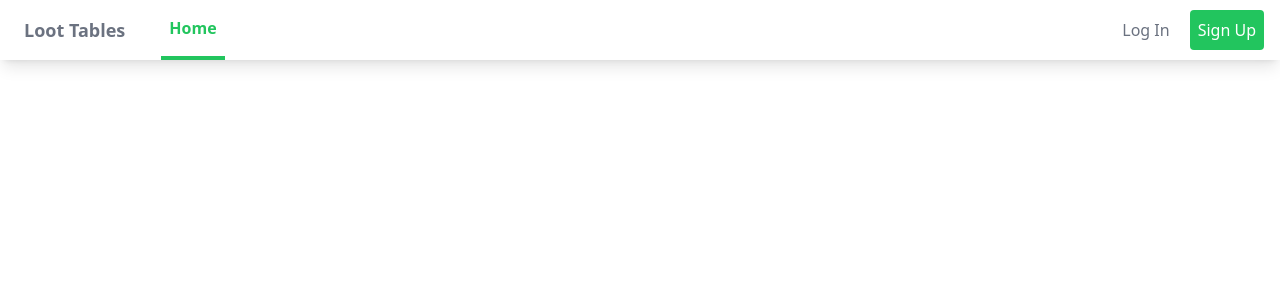
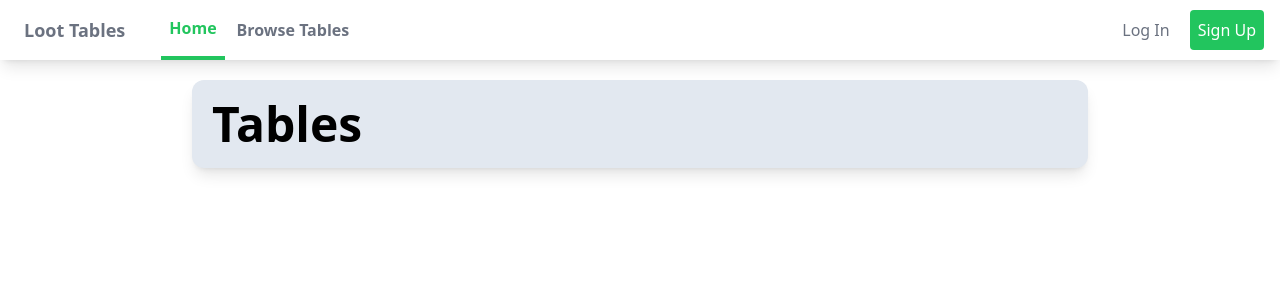
Before and after one commit to Beidah/loot-tables, a React (Create React App) app in the folder frontend/: page /tables in a window 1280 px wide. Shown: the top 300 px of the page. Built offline with nearby package versions, Linux system fonts and the light colour scheme.

Commit message:
Add browse tables page

```diff
--- a/frontend/src/App.tsx
+++ b/frontend/src/App.tsx
@@ -3,6 +3,7 @@ import { BrowserRouter as Router, Route, Routes } from 'react-router-dom';
 import './App.css';
 import ErrorAlert from './components/ErrorAlert';
 import Header from './components/Header';
+import BrowseTables from './pages/BrowseTables';
 import CreateTable from './pages/CreateTable';
 import Landing from './pages/Landing';
 import Login from './pages/Login';
@@ -20,6 +21,7 @@ function App() {
           <Route path='/' element={<Landing />} />
           <Route path='/signup' element={<Signup />} />
           <Route path='/login' element={<Login />} />
+          <Route path='/tables' element={<BrowseTables />} />
           <Route path='/tables/new' element={<CreateTable />} />
           <Route path='/tables/:id' element={<Table />} />
           <Route path='/users/:id' element={<UserPage />} />
--- a/frontend/src/components/Header.tsx
+++ b/frontend/src/components/Header.tsx
@@ -37,6 +37,7 @@ function Header() {
 						{/* Primary Navbar items */}
 						<div className="hidden md:flex items-center space-x-1">
 							<Link to="/" className="py-4 px-2 text-green-500 border-b-4 border-green-500 font-semibold ">Home</Link>
+							<Link to="/tables" className="py-4 px-2 text-gray-500 font-semibold hover:text-green-500 transition duration-300">Browse Tables</Link>
 							{ user &&
 								// only show create table link if user is logged in
 								<Link to="/tables/new" className="py-4 px-2 text-gray-500 font-semibold hover:text-green-500 transition duration-300">New Table</Link>
--- /dev/null
+++ b/frontend/src/pages/BrowseTables.tsx
@@ -0,0 +1,15 @@
+import { useState } from "react"
+
+function BrowseTables() {
+  const [tables, setTables] = useState([]);
+
+  return (
+    <div className="bg-slate-200 container mx-auto rounded-xl mt-5 max-w-4xl shadow-lg p-5 min-h-full">
+      <h1 className="max-w-md text-4xl font-bold text-center md:text-5xl md:text-left">Tables</h1>
+      <div>
+
+      </div>
+    </div>
+  )
+}
+export default BrowseTables
```
